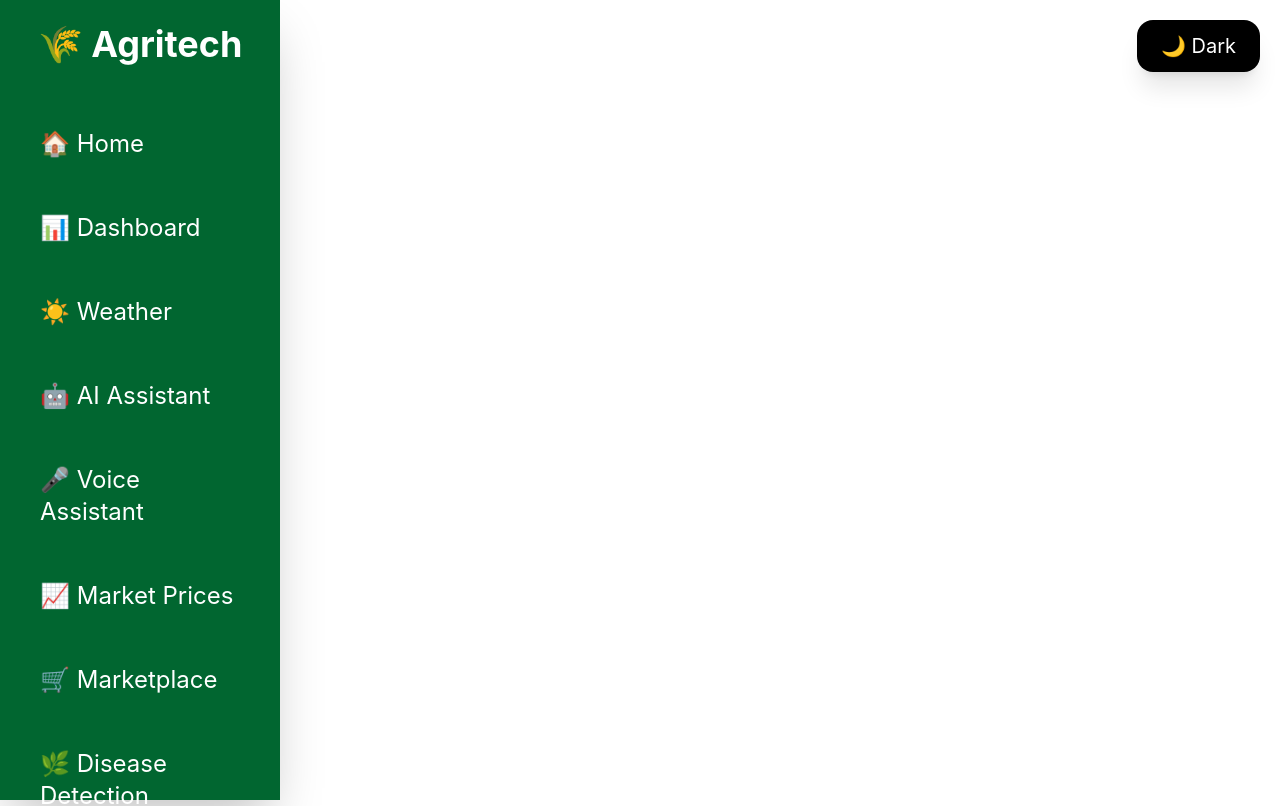
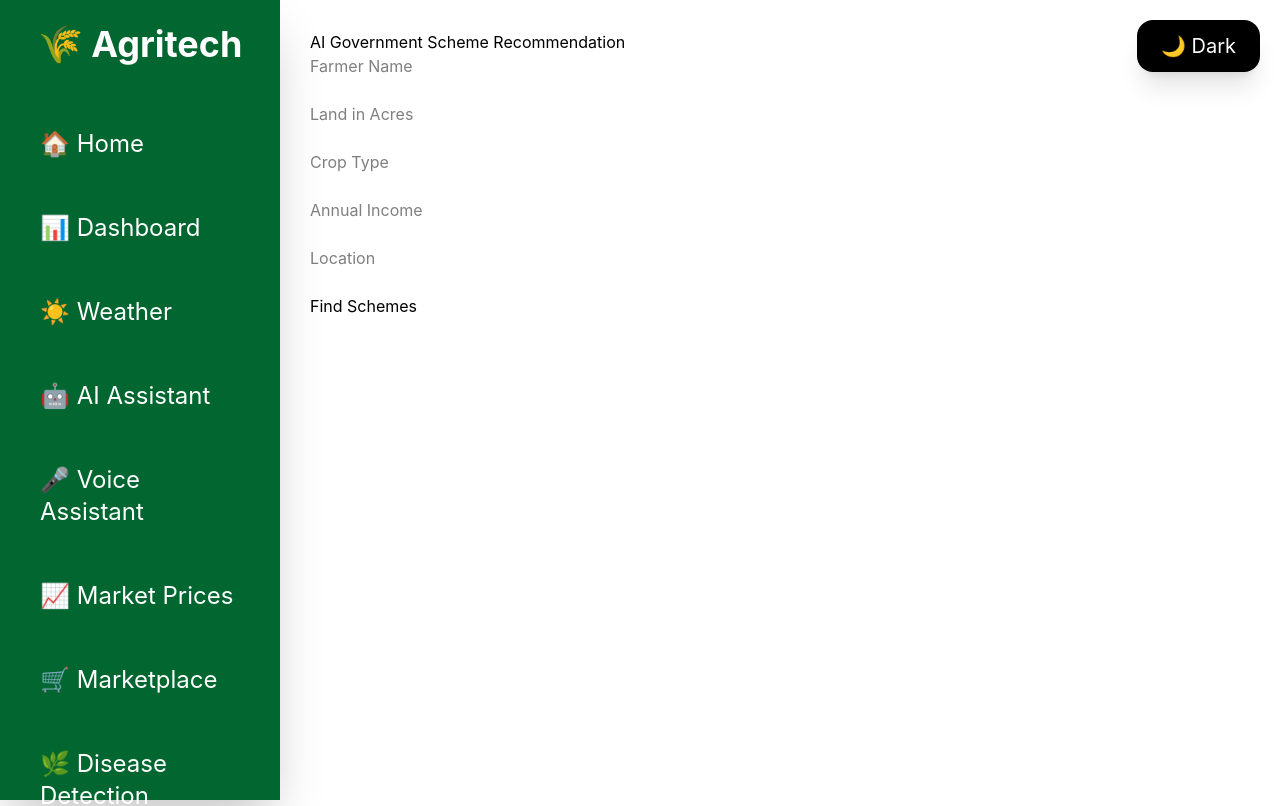
Before and after one commit to baluyadav580/agritech-platform, a React (Vite) app in the folder client/: page /scheme in a window 1280 px wide. Shown: the top 806 px of the page. Built offline with nearby package versions, Linux system fonts and the light colour scheme.

Commit message:
Added AI scheme recommendation

```diff
--- a/client/src/App.jsx
+++ b/client/src/App.jsx
@@ -5,6 +5,7 @@ import {
   Route,
 } from "react-router-dom";
 
+import SchemeForm from "./pages/SchemeForm";
 import ProtectedRoute from "./components/ProtectedRoute";
 
 import Sidebar from "./components/Sidebar";
@@ -67,6 +68,8 @@ function App() {
       <div className="lg:ml-[280px] min-h-screen">
 
         <Routes>
+
+          <Route path="/scheme" element={<SchemeForm />} />
 
           <Route path="/" element={<Home />} />
 
--- /dev/null
+++ b/client/src/pages/SchemeForm.jsx
@@ -0,0 +1,103 @@
+import React, { useState } from "react";
+
+const SchemeForm = () => {
+  const [formData, setFormData] = useState({
+    name: "",
+    land: "",
+    crop: "",
+    income: "",
+    location: "",
+  });
+
+  const [result, setResult] = useState("");
+
+  const handleChange = (e) => {
+    setFormData({
+      ...formData,
+      [e.target.name]: e.target.value,
+    });
+  };
+
+  const handleSubmit = (e) => {
+    e.preventDefault();
+
+    let schemes = [];
+
+    if (formData.land <= 2) {
+      schemes.push("PM-KISAN Scheme");
+    }
+
+    if (formData.crop.toLowerCase().includes("rice")) {
+      schemes.push("Rice Crop Insurance Scheme");
+    }
+
+    if (formData.income < 200000) {
+      schemes.push("Farmer Financial Support Scheme");
+    }
+
+    if (formData.location.toLowerCase().includes("village")) {
+      schemes.push("Rural Agriculture Development Scheme");
+    }
+
+    setResult(schemes.join(", "));
+  };
+
+  return (
+    <div style={{ padding: "30px" }}>
+      <h2>AI Government Scheme Recommendation</h2>
+
+      <form onSubmit={handleSubmit}>
+        <input
+          type="text"
+          name="name"
+          placeholder="Farmer Name"
+          onChange={handleChange}
+        />
+        <br /><br />
+
+        <input
+          type="number"
+          name="land"
+          placeholder="Land in Acres"
+          onChange={handleChange}
+        />
+        <br /><br />
+
+        <input
+          type="text"
+          name="crop"
+          placeholder="Crop Type"
+          onChange={handleChange}
+        />
+        <br /><br />
+
+        <input
+          type="number"
+          name="income"
+          placeholder="Annual Income"
+          onChange={handleChange}
+        />
+        <br /><br />
+
+        <input
+          type="text"
+          name="location"
+          placeholder="Location"
+          onChange={handleChange}
+        />
+        <br /><br />
+
+        <button type="submit">Find Schemes</button>
+      </form>
+
+      {result && (
+        <div style={{ marginTop: "20px" }}>
+          <h3>Recommended Schemes:</h3>
+          <p>{result}</p>
+        </div>
+      )}
+    </div>
+  );
+};
+
+export default SchemeForm;
```
